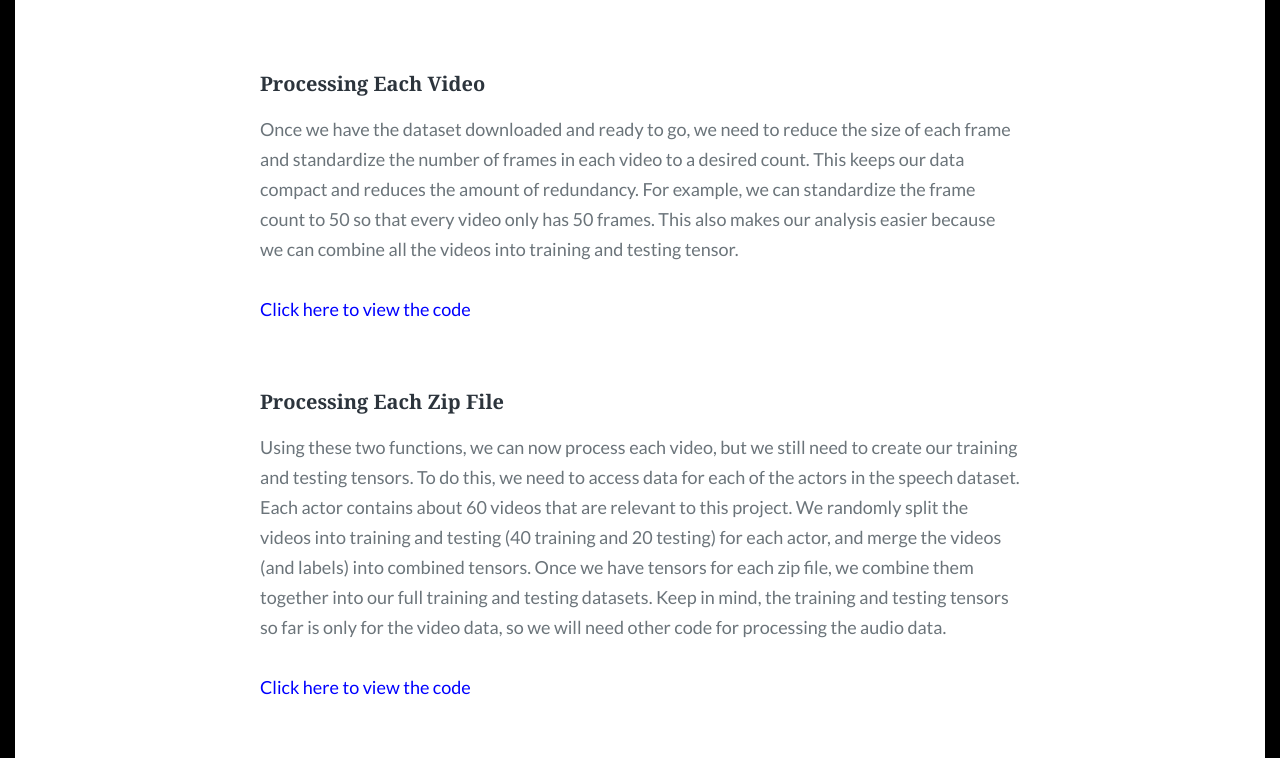
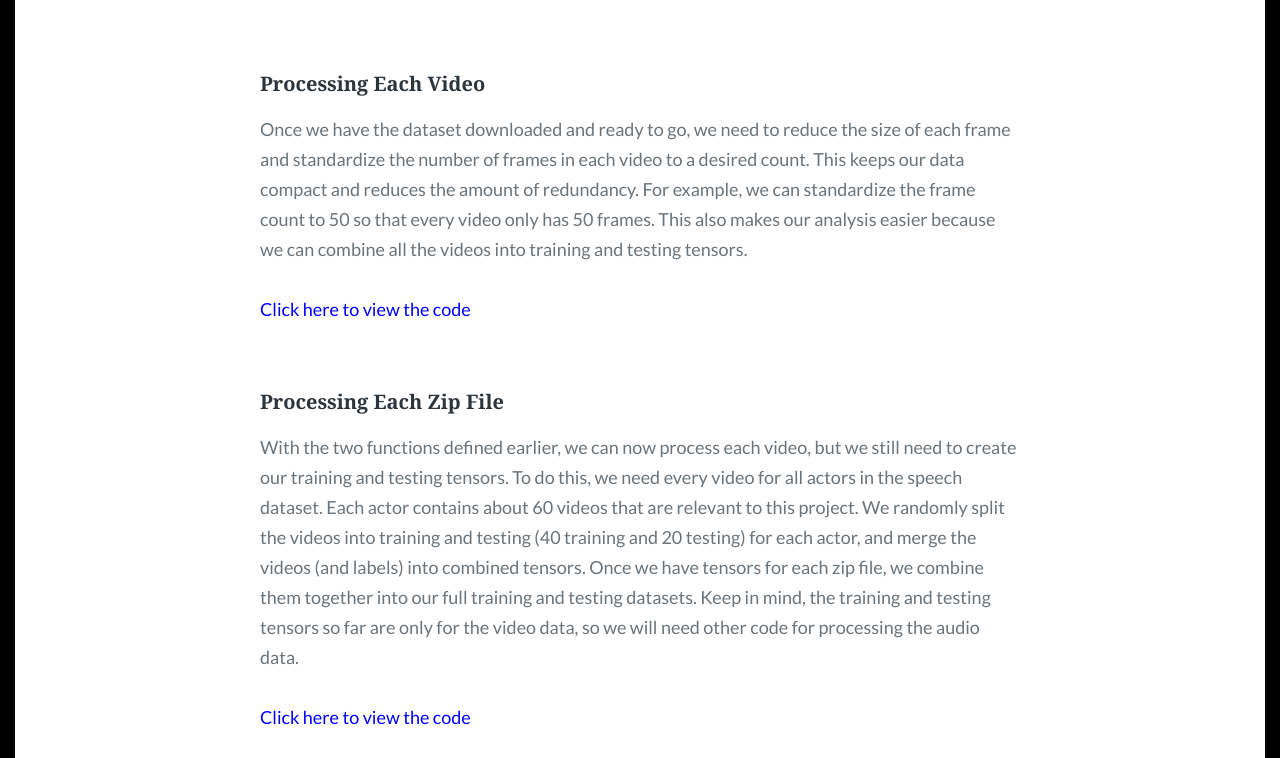
Before and after one commit to Chai-T29/Chai-T29.github.io, a Jekyll site: the page built from _posts/2024-07-21-classifying-emotions-from-videos.md, in a window 1280 px wide and 900 px high, scrolled down 2577 px, cut to the strip 142-900 px from the top of the window. Built offline with Jekyll 4.4.1, drawn with Linux system fonts in a browser that asks for light colours; some web fonts are replaced; formulas are drawn with MathJax 3; some of the changed text lies outside the part shown.

Commit message:
Update 2024-07-21-classifying-emotions-from-videos.md

````diff
--- a/_posts/2024-07-21-classifying-emotions-from-videos.md
+++ b/_posts/2024-07-21-classifying-emotions-from-videos.md
@@ -41,14 +41,14 @@
 
 #### Downloading the Data
 
-If you choose to get an API key from their website, you can use the code below to download the dataset to your computer. But, the dataset is extremely large, so unless your computer is very powerful, I would not recommend you do this locally.
+If you choose to get an API key from [their website](https://zenodo.org/records/1188976), you can use the code below to download the dataset to your computer (you can download it manually as well). But, the dataset is extremely large, so unless your computer is very powerful, I would not recommend you do this locally.
 
 <Details markdown="block">
 <summary>Click here to view the code</summary>
 
 ```python
 record_id = '1188976'
-response = requests.get(f'https://zenodo.org/api/records/{record_id}', params={'access_token': ACCESS_TOKEN})
+response = requests.get(f'https://zenodo.org/api/records/{record_id}', params={'access_token': YOUR_API_KEY})
 data = response.json()
 
 all_files = data['files']
@@ -67,7 +67,7 @@
     file_name = os.path.join('Speech', file['key'])
 
     if not os.path.exists(file_name):
-        response = requests.get(file_url, params={'access_token': ACCESS_TOKEN})
+        response = requests.get(file_url, params={'access_token': YOUR_API_KEY})
         with open(file_name, 'wb') as f:
             f.write(response.content)
         print(f"Downloaded: {file_name}")
@@ -86,7 +86,7 @@
 
 #### Processing Each Video
 
-Once we have the dataset downloaded and ready to go, we need to reduce the size of each frame and standardize the number of frames in each video to a desired count. This keeps our data compact and reduces the amount of redundancy. For example, we can standardize the frame count to 50 so that every video only has 50 frames. This also makes our analysis easier because we can combine all the videos into training and testing tensor.
+Once we have the dataset downloaded and ready to go, we need to reduce the size of each frame and standardize the number of frames in each video to a desired count. This keeps our data compact and reduces the amount of redundancy. For example, we can standardize the frame count to 50 so that every video only has 50 frames. This also makes our analysis easier because we can combine all the videos into training and testing tensors.
 
 <Details markdown="block">
 <summary>Click here to view the code</summary>
@@ -127,7 +127,7 @@
 
 #### Processing Each Zip File
 
-Using these two functions, we can now process each video, but we still need to create our training and testing tensors. To do this, we need to access data for each of the actors in the speech dataset. Each actor contains about 60 videos that are relevant to this project. We randomly split the videos into training and testing (40 training and 20 testing) for each actor, and merge the videos (and labels) into combined tensors. Once we have tensors for each zip file, we combine them together into our full training and testing datasets. Keep in mind, the training and testing tensors so far is only for the video data, so we will need other code for processing the audio data.
+With the two functions defined earlier, we can now process each video, but we still need to create our training and testing tensors. To do this, we need every video for all actors in the speech dataset. Each actor contains about 60 videos that are relevant to this project. We randomly split the videos into training and testing (40 training and 20 testing) for each actor, and merge the videos (and labels) into combined tensors. Once we have tensors for each zip file, we combine them together into our full training and testing datasets. Keep in mind, the training and testing tensors so far are only for the video data, so we will need other code for processing the audio data.
 
 <Details markdown="block">
 <summary>Click here to view the code</summary>
````
